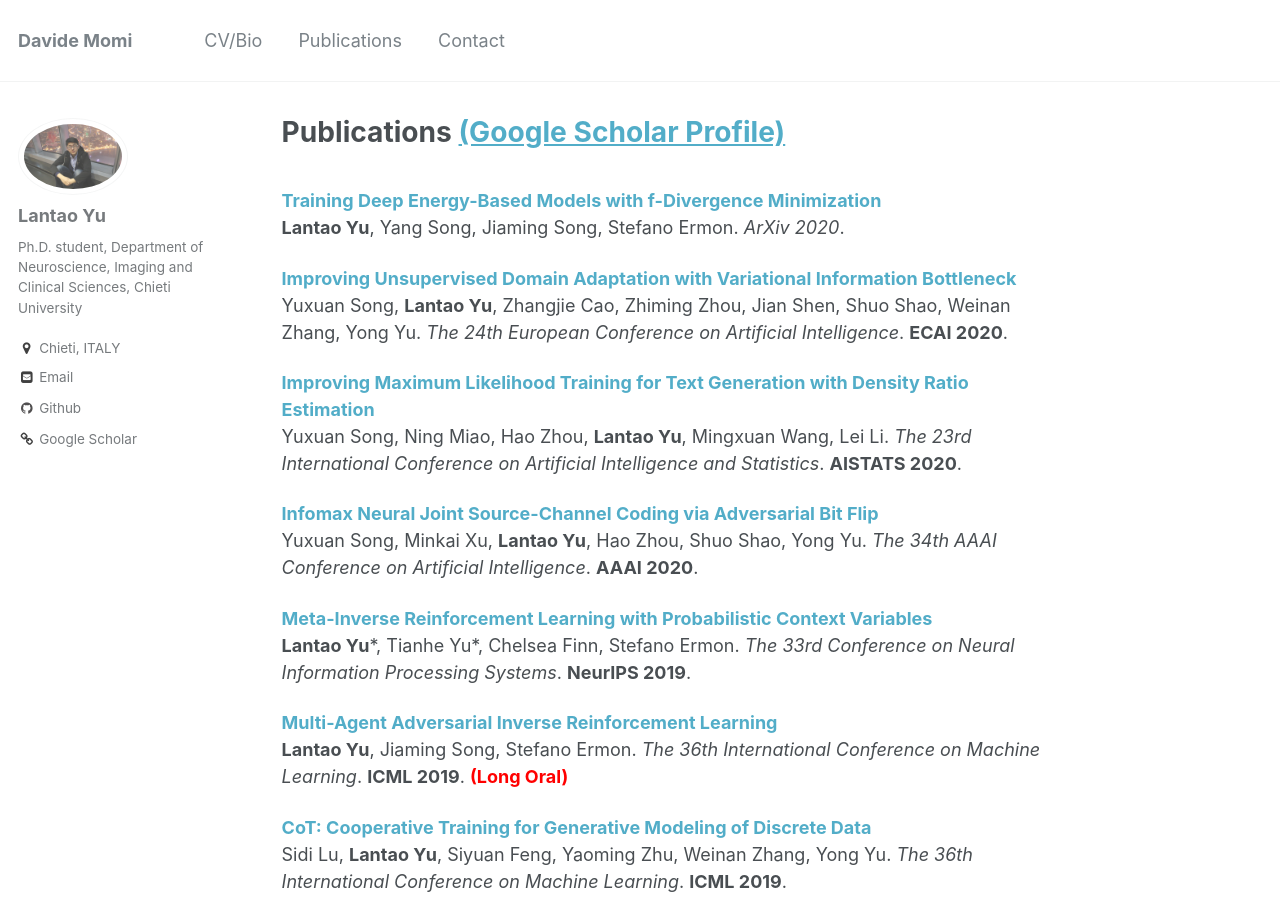
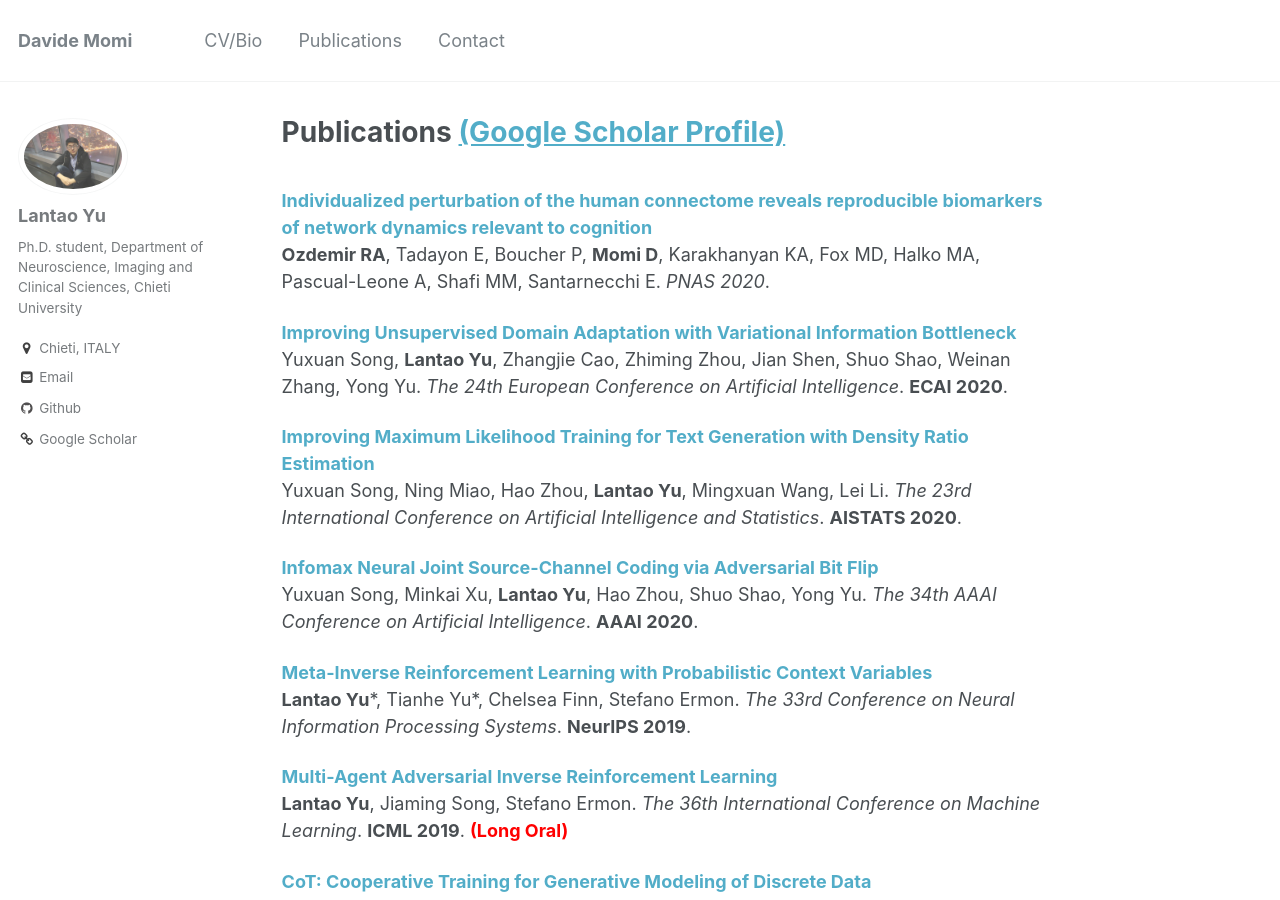
Before and after one commit to davide-momi/-, a Jekyll site: the page built from _pages/publications.md, in a window 1280 px wide and 900 px high. Built offline with Jekyll 4.4.1, drawn with Linux system fonts in a browser that asks for light colours.

Commit message:
new commit

```diff
--- a/_config.yml
+++ b/_config.yml
@@ -248,7 +248,7 @@ sass:
 permalink: /:categories/:title/
 # paginate: 5 # amount of posts to show
 # paginate_path: /page:num/
-timezone: America/Los_Angeles # http://en.wikipedia.org/wiki/List_of_tz_database_time_zones
+timezone: America/Boston # http://en.wikipedia.org/wiki/List_of_tz_database_time_zones
 
 
 # Plugins
--- a/_pages/publications.md
+++ b/_pages/publications.md
@@ -4,9 +4,9 @@ permalink: /publications/
 author_profile: true
 ---
 <br>
-<b>[Training Deep Energy-Based Models with f-Divergence Minimization](http://lantaoyu.com/publications/fEBM)</b> <br>
-<b>Lantao Yu</b>, Yang Song, Jiaming Song, Stefano Ermon.
-<i>ArXiv 2020</i>.
+<b>[Individualized perturbation of the human connectome reveals reproducible biomarkers of network dynamics relevant to cognition](https://github.com/Davi1990/Davi1990.github.io/publications/PNAS)</b> <br>
+<b>Ozdemir RA</b>, Tadayon E, Boucher P, <b>Momi D</b>, Karakhanyan KA, Fox MD, Halko MA, Pascual-Leone A, Shafi MM, Santarnecchi E.
+<i>PNAS 2020</i>.
 
 <b>[Improving Unsupervised Domain Adaptation with Variational Information Bottleneck](http://lantaoyu.com/publications/VBDA)</b> <br>
 Yuxuan Song, <b>Lantao Yu</b>, Zhangjie Cao, Zhiming Zhou, Jian Shen, Shuo Shao, Weinan Zhang, Yong Yu.
```
Also changed, not shown: 2 other files.
